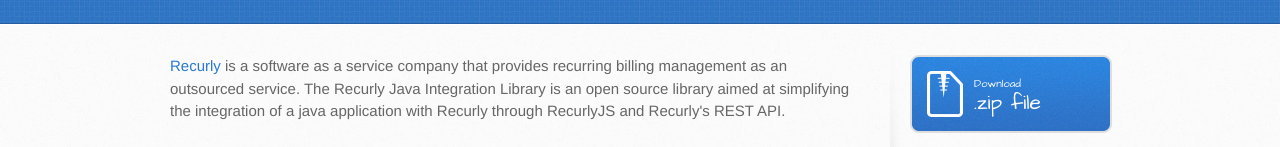
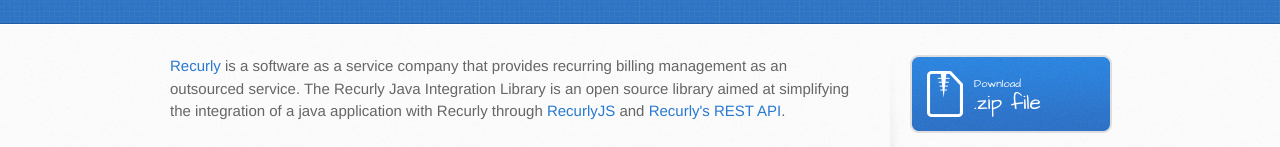
Before and after one commit to tfoxcroft/recurly_integration, a plain HTML site: page index.html in a window 1280 px wide. Shown: the part 249-396 px from the top of the page. Drawn offline with Linux system fonts and the light colour scheme.

Commit message:
Readme update.

```diff
--- a/index.html
+++ b/index.html
@@ -33,8 +33,9 @@
         <section id="main-content">
             <p><a target="_blank" href="http://recurly.com">Recurly</a> is a software as a service company that provides
                 recurring billing management as an outsourced service. The Recurly Java Integration Library is an open
-                source library aimed at simplifying the integration of a java application with Recurly through RecurlyJS
-                and Recurly's REST API.</p>
+                source library aimed at simplifying the integration of a java application with Recurly through
+                <a target="_blank" href="http://js.recurly.com/">RecurlyJS</a> and
+                <a target="_blank" href="http://docs.recurly.com/api">Recurly's REST API</a>.</p>
 
             <h2>Using the library</h2>
 
```
